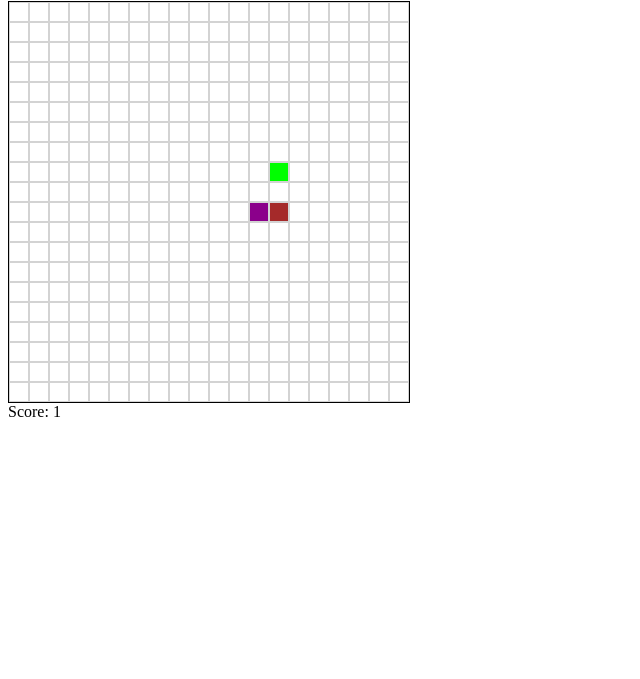
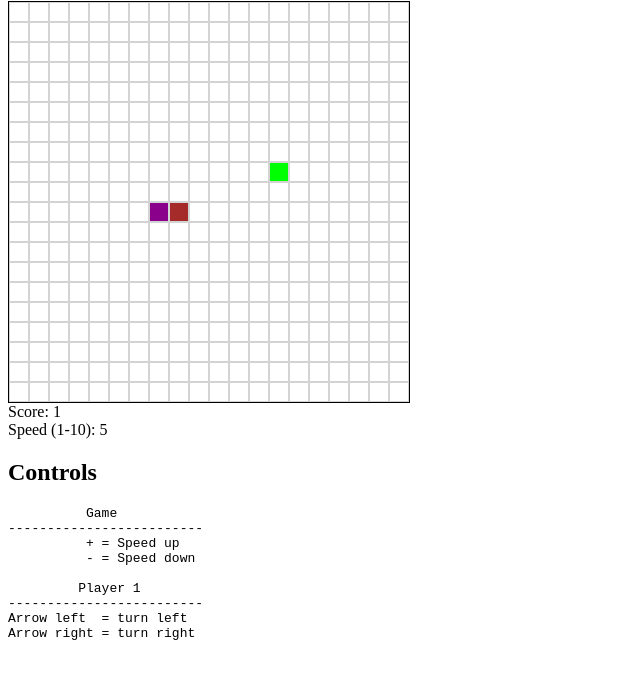
Before and after one commit to floj/js-snake, a plain HTML site: page index.html in a window 1280 px wide. Shown: the part 79-758 px from the top of the page, without its empty margins (0-640 px from the left). Drawn offline with Linux system fonts and the light colour scheme.

Commit message:
allow to change speed

```diff
--- a/index.html
+++ b/index.html
@@ -12,6 +12,23 @@
     <div class="grid"></div>
 
     <div>Score: <span id="score">0</span></div>
+    <div>Speed (1-10): <span id="speed">4</span></div>
+    <div>
+      <h2>Controls</h2>
+      <pre class="controls">
+          Game
+-------------------------
+          + = Speed up
+          - = Speed down
+
+         Player 1
+-------------------------
+Arrow left  = turn left
+Arrow right = turn right
+</pre
+      >
+    </div>
+
     <script src="main.js"></script>
   </body>
 </html>
--- a/main.css
+++ b/main.css
@@ -28,3 +28,8 @@
 .gameover {
     background-color: red;
 }
+
+.controls {
+  padding: 0;
+  margin: 0;
+}
--- a/main.js
+++ b/main.js
@@ -9,6 +9,7 @@ const cells = [];
 const snakeCells = [];
 
 const scoreElm = document.getElementById("score");
+const speedElm = document.getElementById("speed");
 
 // initialize the level
 const level = document.querySelector(".grid");
@@ -30,7 +31,20 @@ const directions = ["up", "right", "down", "left"];
 
 // randomly pick the start direction
 let direction = Math.floor(Math.random() * 4);
-let directionChanged = false;
+// initialize speed with 0, when the game is started, we'll set it to 4 initially
+let speed = 0;
+
+// handle of the running game loop
+let intervalId = null;
+
+const clamp = (v, min, max) => Math.min(Math.max(v, min), max);
+
+function adjustSpeed(step) {
+  speed = clamp(speed + step, 1, 20);
+  clearInterval(intervalId);
+  intervalId = setInterval(gameTick, 1000 / speed);
+  speedElm.textContent = speed;
+}
 
 // randomly pick the start position
 let currentPosition = Math.floor(Math.random() * cells.length);
@@ -41,29 +55,23 @@ let currentPosition = Math.floor(Math.random() * cells.length);
 }
 
 document.addEventListener("keydown", (evt) => {
-  if (directionChanged) {
-    return;
-  }
   switch (evt.key) {
     case "ArrowLeft":
-      direction--;
-      break;
+      // normalize direction to [0,4]
+      direction = (direction + 4 - 1) % 4;
+      return;
     case "ArrowRight":
-      direction++;
-      break;
+      // normalize direction to [0,4]
+      direction = (direction + 4 + 1) % 4;
+      return;
+    case "+":
+      adjustSpeed(+1);
+      return;
+    case "-":
+      adjustSpeed(-1);
+      return;
   }
-  if (direction < 0) {
-    direction = 3;
-  }
-  if (direction > 3) {
-    direction = 0;
-  }
-
-  directionChanged = true;
-  console.log(direction, directions[direction]);
 });
-
-let intervalId = null;
 
 function addFruit() {
   const possibleCells = document.querySelectorAll(".grid > .cell:not(.snake)");
@@ -71,11 +79,8 @@ function addFruit() {
   possibleCells[fruitPos].classList.add("fruit");
 }
 
-addFruit();
-
 function gameTick() {
-  directionChanged = false;
-  let oldPosition = currentPosition;
+  const oldPosition = currentPosition;
   let newPosition = currentPosition;
 
   switch (direction) {
@@ -136,4 +141,8 @@ function gameTick() {
   currentPosition = newPosition;
 }
 
-intervalId = setInterval(gameTick, 1000 / 4);
+// add an initial fruit
+addFruit();
+
+// start game
+adjustSpeed(5);
```
